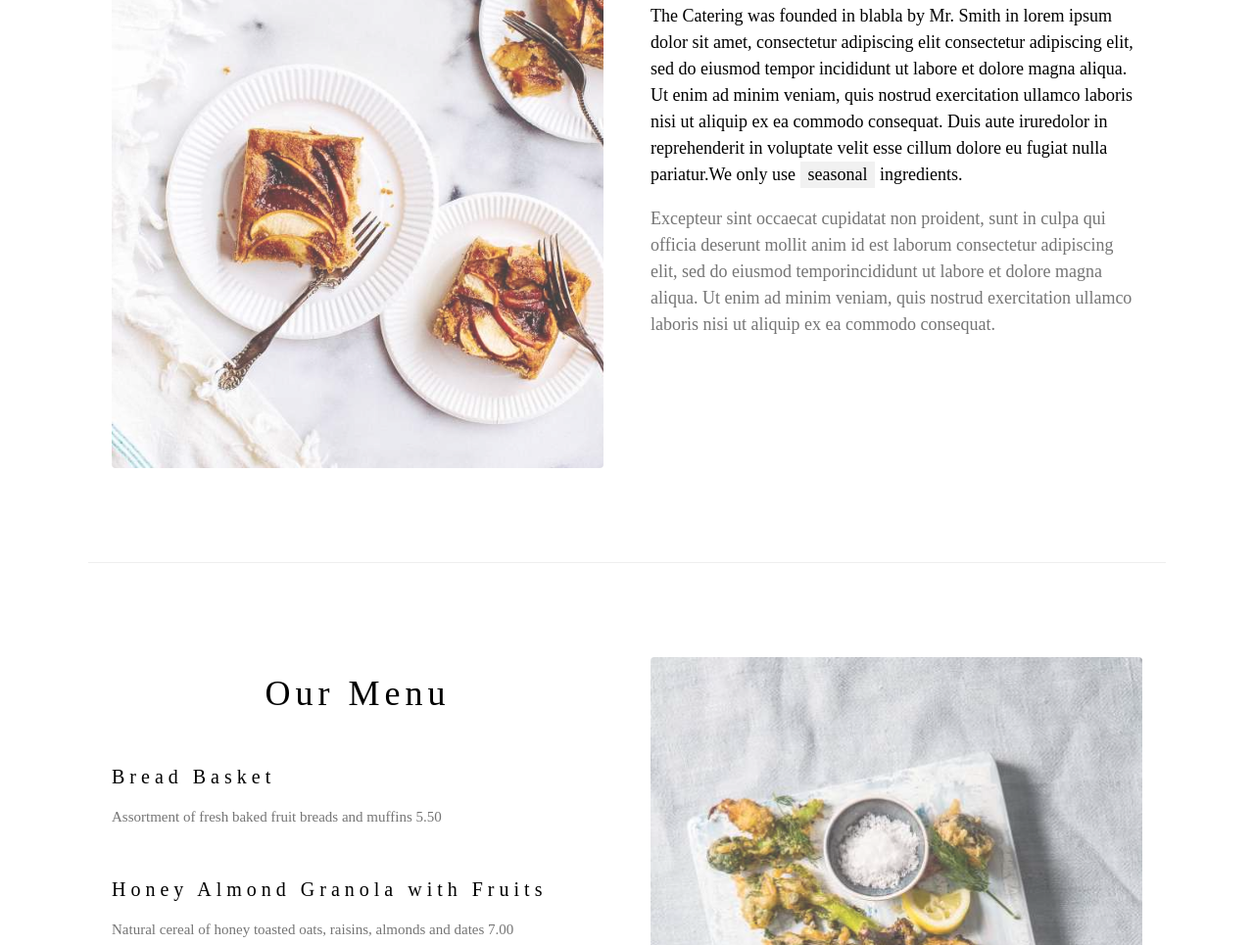
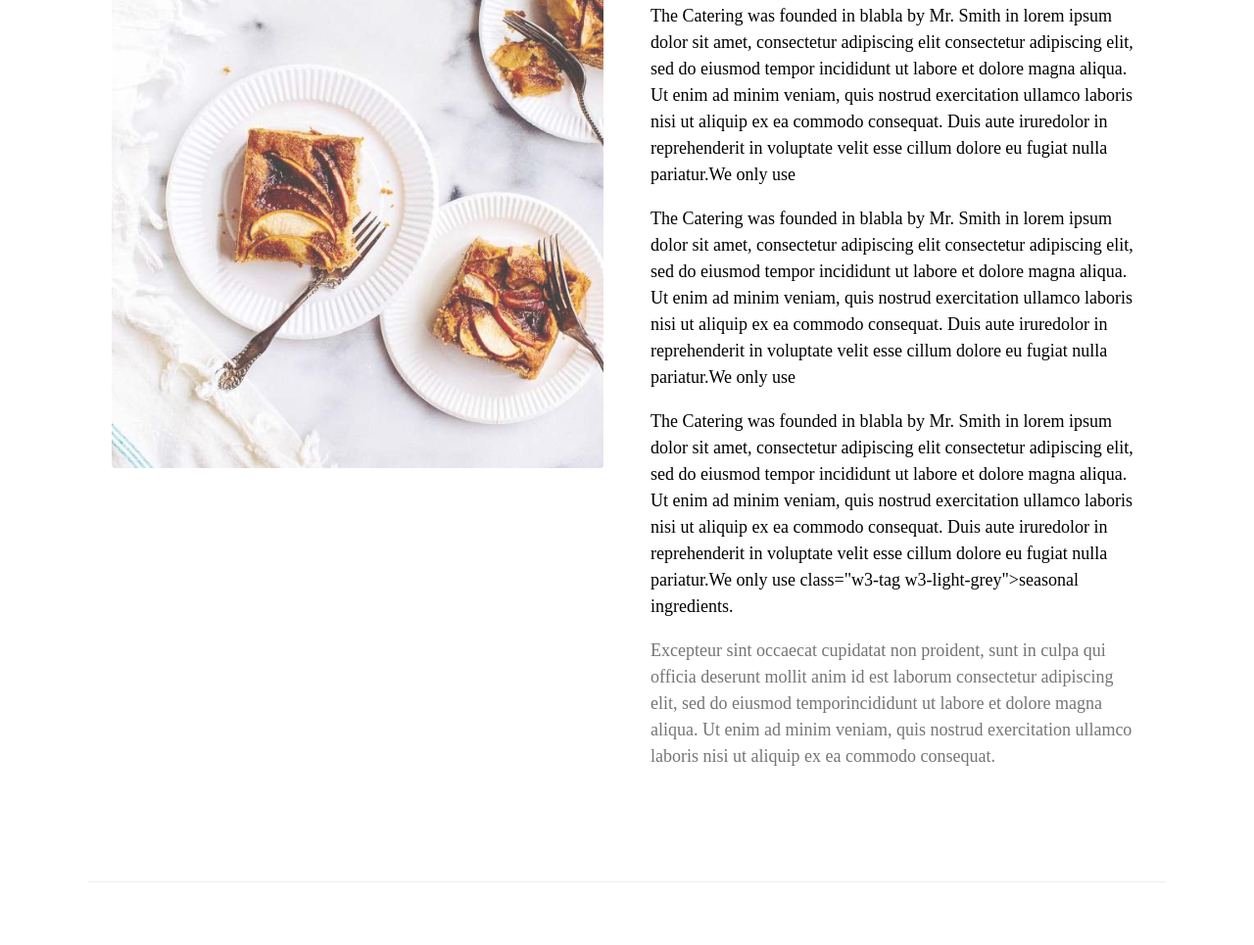
Before and after one commit to juliocezarromero/projeto, a plain HTML site: page index.html in a window 1280 px wide. Shown: the part 865-1830 px from the top of the page at 98% size. Drawn offline with nearby package versions, Linux system fonts and the light colour scheme.

Commit message:
paragrafo novo

```diff
--- a/index.html
+++ b/index.html
@@ -48,7 +48,10 @@ h1, h2, h3, h4, h5, h6 {
     <div class="w3-col m6 w3-padding-large">
       <h1 class="w3-center">About Catering</h1><br>
       <h5 class="w3-center">Tradition since 1889</h5>
-      <p class="w3-large">The Catering was founded in blabla by Mr. Smith in lorem ipsum dolor sit amet, consectetur adipiscing elit consectetur adipiscing elit, sed do eiusmod tempor incididunt ut labore et dolore magna aliqua. Ut enim ad minim veniam, quis nostrud exercitation ullamco laboris nisi ut aliquip ex ea commodo consequat. Duis aute iruredolor in reprehenderit in voluptate velit esse cillum dolore eu fugiat nulla pariatur.We only use <span class="w3-tag w3-light-grey">seasonal</span> ingredients.</p>
+      <p class="w3-large">The Catering was founded in blabla by Mr. Smith in lorem ipsum dolor sit amet, consectetur adipiscing elit consectetur adipiscing elit, sed do eiusmod tempor incididunt ut labore et dolore magna aliqua. Ut enim ad minim veniam, quis nostrud exercitation ullamco laboris nisi ut aliquip ex ea commodo consequat. Duis aute iruredolor in reprehenderit in voluptate velit esse cillum dolore eu fugiat nulla pariatur.We only use <span></span>
+      <p class="w3-large">The Catering was founded in blabla by Mr. Smith in lorem ipsum dolor sit amet, consectetur adipiscing elit consectetur adipiscing elit, sed do eiusmod tempor incididunt ut labore et dolore magna aliqua. Ut enim ad minim veniam, quis nostrud exercitation ullamco laboris nisi ut aliquip ex ea commodo consequat. Duis aute iruredolor in reprehenderit in voluptate velit esse cillum dolore eu fugiat nulla pariatur.We only use <span ></span>
+      <p class="w3-large">The Catering was founded in blabla by Mr. Smith in lorem ipsum dolor sit amet, consectetur adipiscing elit consectetur adipiscing elit, sed do eiusmod tempor incididunt ut labore et dolore magna aliqua. Ut enim ad minim veniam, quis nostrud exercitation ullamco laboris nisi ut aliquip ex ea commodo consequat. Duis aute iruredolor in reprehenderit in voluptate velit esse cillum dolore eu fugiat nulla pariatur.We only use <span ></span>
+      class="w3-tag w3-light-grey">seasonal</span> ingredients.</p>
       <p class="w3-large w3-text-grey w3-hide-medium">Excepteur sint occaecat cupidatat non proident, sunt in culpa qui officia deserunt mollit anim id est laborum consectetur adipiscing elit, sed do eiusmod temporincididunt ut labore et dolore magna aliqua. Ut enim ad minim veniam, quis nostrud exercitation ullamco laboris nisi ut aliquip ex ea commodo consequat.</p>
     </div>
   </div>
```
